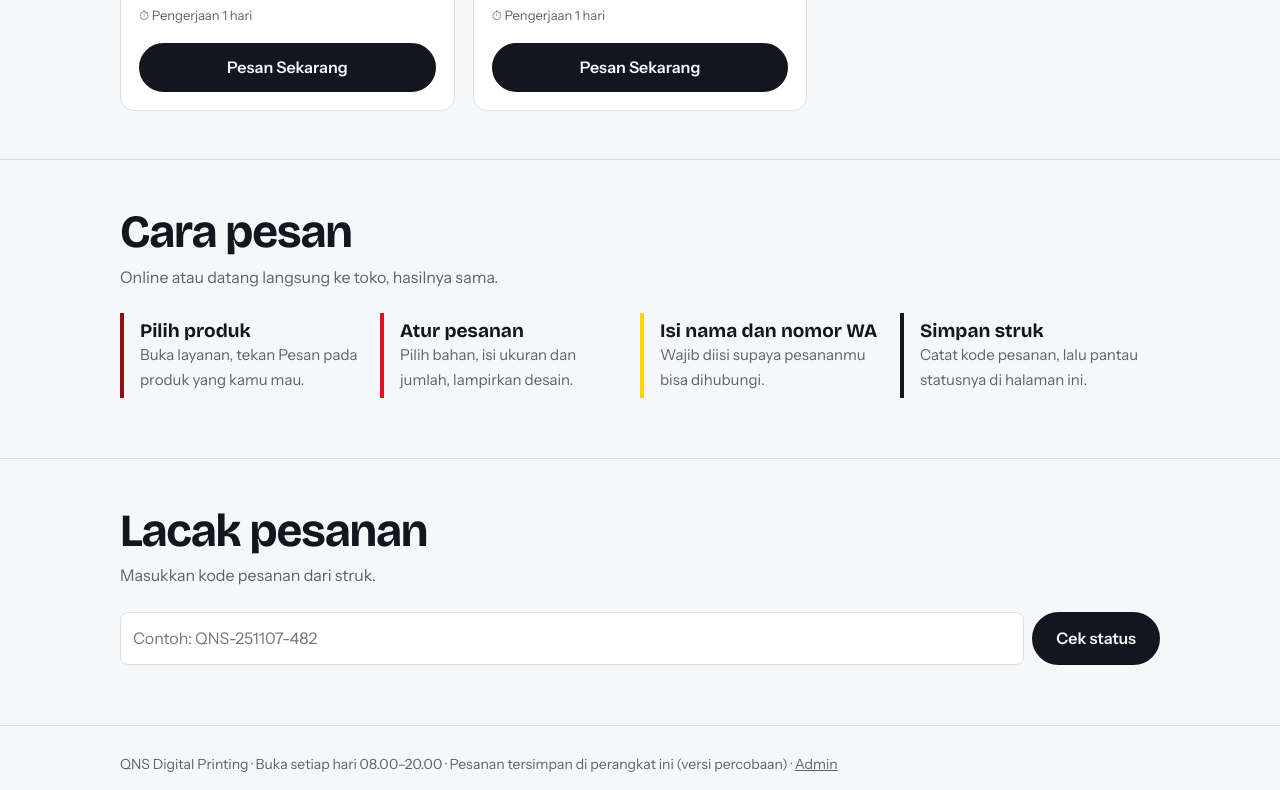
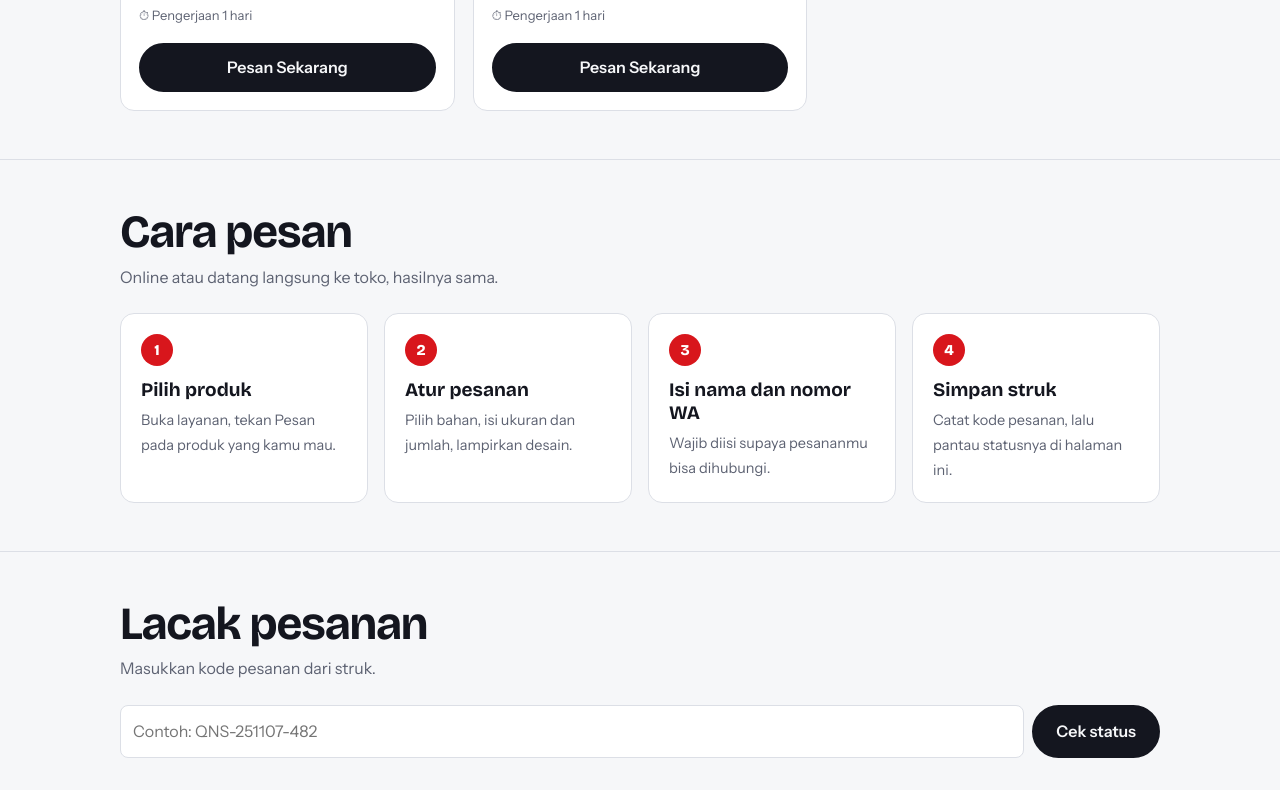
Before and after one commit to RLvisual/qns, a plain HTML site: page index.html in a window 1280 px wide. Shown: the part 1849-2639 px from the top of the page. Drawn offline with nearby package versions, Linux system fonts and the light colour scheme.

Commit message:
Update style.css

```diff
--- a/style.css
+++ b/style.css
@@ -176,8 +176,9 @@ nav a:hover {
   background: var(--sf);
   border: 1px solid var(--ln);
   border-top: 6px solid var(--m);
-  border-radius: 6px 26px 6px 6px;
-  padding: 22px;
+  border-radius: 16px;
+  padding: 24px;
+  box-shadow: 0 12px 32px rgba(0, 0, 0, 0.06);
 }
 
 .big {
@@ -399,8 +400,8 @@ h2 {
 
 .steps {
   display: grid;
-  grid-template-columns: repeat(auto-fit, minmax(200px, 1fr));
-  gap: 0;
+  grid-template-columns: repeat(auto-fit, minmax(220px, 1fr));
+  gap: 16px;
   counter-reset: s;
   padding: 0;
   list-style: none;
@@ -409,32 +410,43 @@ h2 {
 
 .steps li {
   counter-increment: s;
-  padding: 6px 20px 6px 0;
-  border-left: 4px solid var(--c);
-  padding-left: 16px;
-  margin-bottom: 12px;
+  background: var(--sf);
+  border: 1px solid var(--ln);
+  border-radius: 14px;
+  padding: 20px;
+  position: relative;
+  transition: transform 0.2s ease, border-color 0.2s ease;
 }
 
-.steps li:nth-child(2) {
+.steps li:hover {
+  transform: translateY(-3px);
   border-color: var(--m);
 }
 
-.steps li:nth-child(3) {
-  border-color: var(--y);
-}
-
-.steps li:nth-child(4) {
-  border-color: var(--k);
+/* Membuat lingkaran nomor otomatis 1, 2, 3, 4 */
+.steps li::before {
+  content: counter(s);
+  display: inline-grid;
+  place-items: center;
+  width: 32px;
+  height: 32px;
+  border-radius: 50%;
+  background: var(--m);
+  color: #fff;
+  font: 800 15px "Bricolage Grotesque", sans-serif;
+  margin-bottom: 12px;
 }
 
 .steps b {
   display: block;
   font: 700 19px "Bricolage Grotesque", sans-serif;
+  margin-bottom: 6px;
 }
 
 .steps span {
   color: var(--mut);
-  font-size: 15px;
+  font-size: 14.5px;
+  line-height: 1.5;
 }
 
 .lacak {
```
